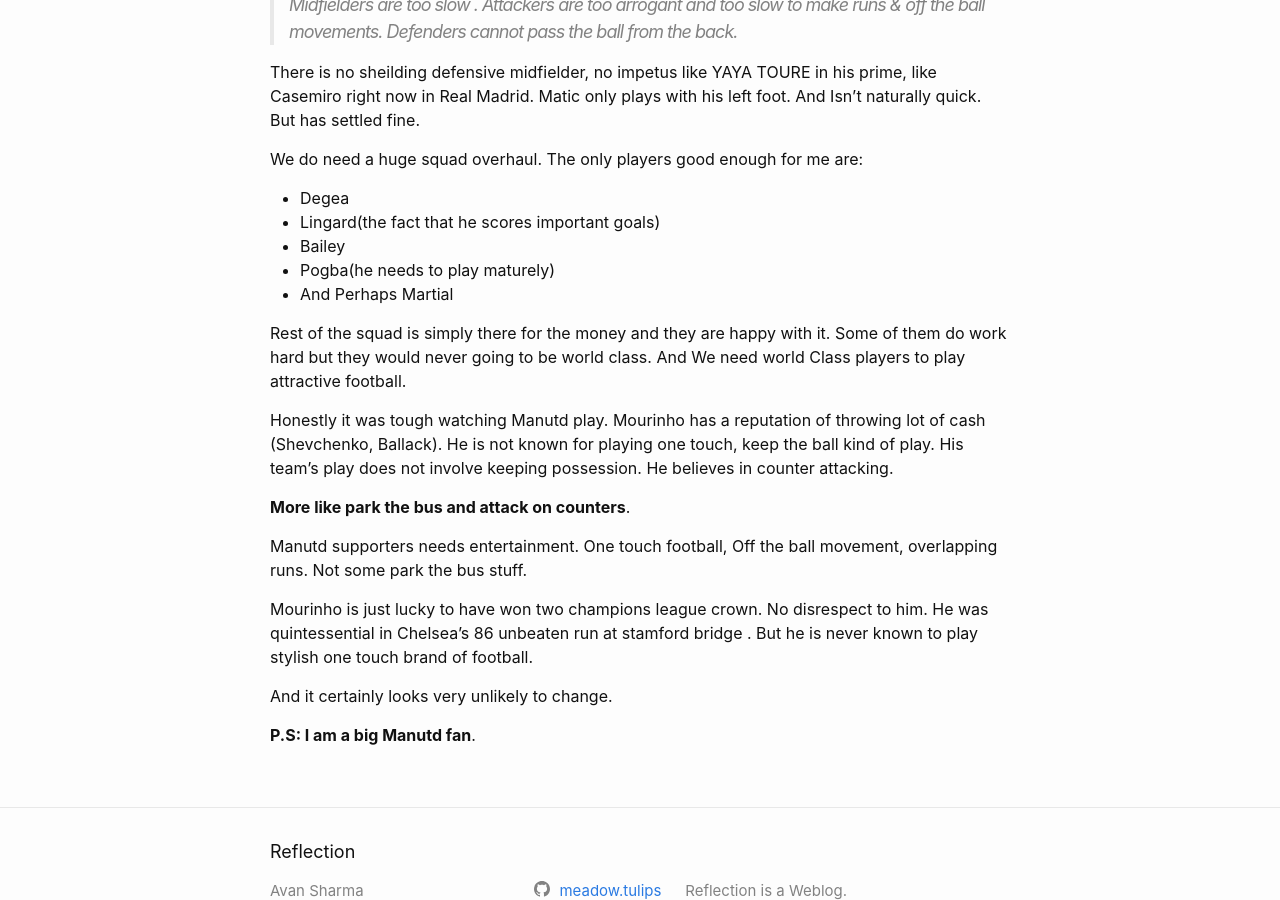
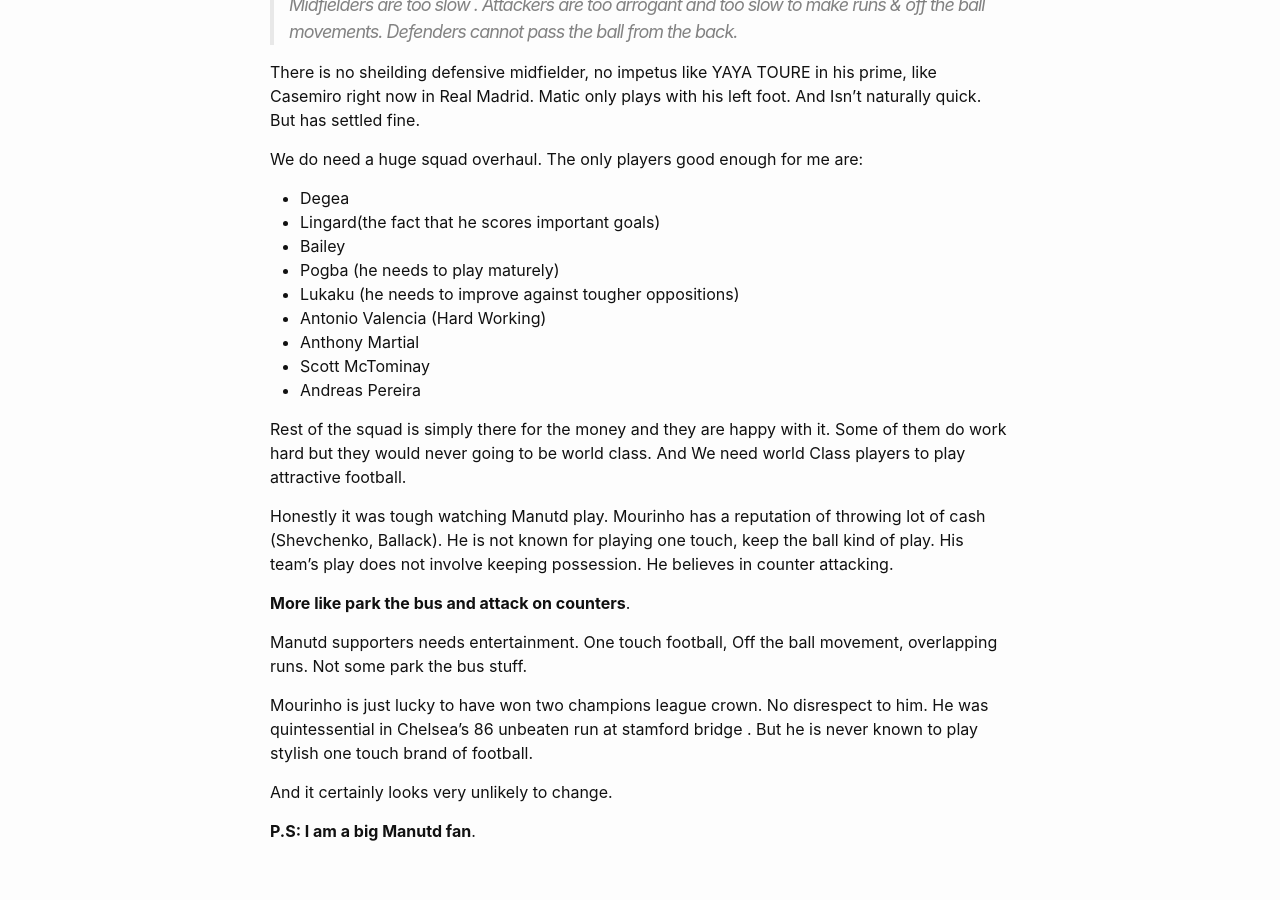
Before and after one commit to meadow-tulips/Myblog, a Jekyll site: the page built from _posts/2018-03-22-the-manutd-conundrum.markdown, in a window 1280 px wide and 900 px high, scrolled down 893 px. Built offline with Jekyll 4.4.1, drawn with Linux system fonts in a browser that asks for light colours.

Commit message:
Update 2018-03-22-the-manutd-conundrum.markdown

```diff
--- a/_posts/2018-03-22-the-manutd-conundrum.markdown
+++ b/_posts/2018-03-22-the-manutd-conundrum.markdown
@@ -38,8 +38,12 @@ We do need a huge squad overhaul. The only players good enough for me are:
     <li>Degea</li>
     <li>Lingard(the fact that he scores important goals)</li>
     <li>Bailey</li>
-    <li>Pogba(he needs to play maturely)</li>
-    <li>And Perhaps Martial</li>
+    <li>Pogba (he needs to play maturely)</li>
+    <li>Lukaku (he needs to improve against tougher oppositions)</li>
+    <li>Antonio Valencia (Hard Working)</li>
+    <li>Anthony Martial</li>
+    <li>Scott McTominay</li>
+    <li>Andreas Pereira</li>
  </ul>
 
 Rest of the squad is simply there for the money and they are happy with it. Some of them do work hard but they would never going to be world class. And We need world Class players to play attractive football.
```
